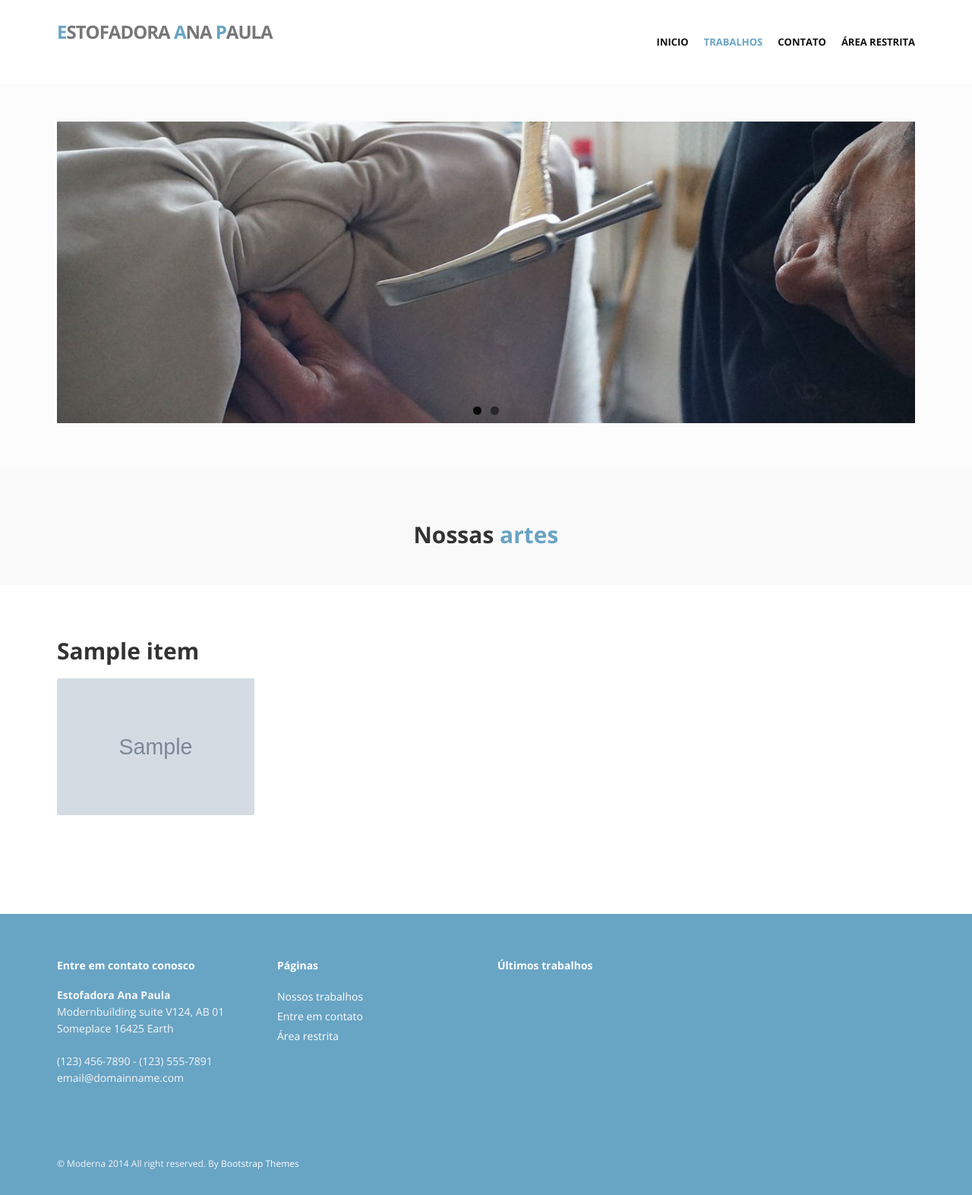
After one commit to delete/estofadora, a Django app: page /portfolio/ in a window 1280 px wide. The commit adds this page. Shown: the whole page at 76% size. Run offline with Django 3.2, Linux system fonts and the light colour scheme; tables that the repository leaves empty hold one stand-in row (values such as "Sample post"); grey boxes marked "Sample" are stand-in pictures; some libraries are stand-ins or nearby versions.

Commit message:
Add Portfolio page

```diff
--- /dev/null
+++ b/estofadora/core/static/site/css/main.css
@@ -0,0 +1,3 @@
+.item-image {
+  height: 180px;
+}
--- a/estofadora/core/static/site/css/style.css
+++ b/estofadora/core/static/site/css/style.css
@@ -356,7 +356,6 @@ section.callaction {
 
 #content img {
 	max-width:100%;
-	height:auto;
 }
 
 /* --- Call to action --- */
--- a/estofadora/core/static/site/js/portfolio/setting.js
+++ b/estofadora/core/static/site/js/portfolio/setting.js
@@ -11,6 +11,8 @@ if (jQuery().quicksand) {
 		$(".filter li").removeClass("active");
 		// Use the last category class as the category to filter by. This means that multiple categories are not supported (yet)
 		var filterClass=$(this).attr('class').split(' ').slice(-1)[0];
+
+		var filterItem=$(this).attr('class').split(' ').slice(-1)[0];
 
 		if (filterClass == 'all') {
 			var $filteredData = $data.find('.item-thumbs');
--- /dev/null
+++ b/estofadora/core/templates/site/portfolio.html
@@ -0,0 +1,56 @@
+{% extends "site/site_base.html" %}
+
+{% block nav_bar %}
+<li><a href="{% url 'core:site' %}">Inicio</a></li>
+<li class="active"><a href="{% url 'core:portfolio' %}">Trabalhos</a></li>
+<li><a href="#">Contato</a></li>
+{% endblock %}
+
+
+{% block content_title %}
+    <h2>Nossas<span> artes</span></h2>
+{% endblock %}
+
+
+{% block content %}
+
+	<div class="row">
+
+	{% for item in items %}
+
+
+			<div class="col-lg-12">
+				<h2> {{item.name}}</h2>
+				<div class="clearfix">
+				</div>
+
+				<div class="row">
+				{% for picture in item.pictures.all %}
+					<section id="projects">
+					<ul id="thumbs" class="portfolio">
+						<!-- Item Project and Filter Name -->
+						<li class="item-thumbs col-lg-3 design" data-id="id-0">
+						<!-- Fancybox - Gallery Enabled - Title - Full Image -->
+						<a class="hover-wrap fancybox" data-fancybox-group="gallery" title="{{picture.item.name}}" href="{{picture.image.url}}">
+						<span class="overlay-img"></span>
+						<span class="overlay-img-thumb font-icon-plus"></span>
+						</a>
+						<!-- Thumb Image and Description -->
+						<img src="{{picture.image.url}}"
+							alt="{% if picture.state == 'before' %}
+								Foto tirada antes do trabalho.
+								{% else %}
+								Foto tirada depois do trabalho.
+								{% endif %}"
+							class="img-responsive img-rounded item-image">
+						</li>
+						<!-- End Item Project -->
+					</ul>
+					</section>
+				{% endfor %}
+				</div>
+			</div>
+	{% endfor %}
+	</div>
+
+{% endblock %}
--- a/estofadora/core/templates/site/site_base.html
+++ b/estofadora/core/templates/site/site_base.html
@@ -12,6 +12,7 @@
 <link rel="stylesheet" href="{% static "site/css/fancybox/jquery.fancybox.css" %}">
 <link rel="stylesheet" href="{% static "site/css/flexslider.css" %}">
 <link rel="stylesheet" href="{% static "site/css/style.css" %}">
+<link rel="stylesheet" href="{% static "site/css/main.css" %}">
 
 <!-- Theme skin -->
 <link rel="stylesheet" href="{% static "site/skins/default.css" %}">
@@ -38,9 +39,11 @@
                 </div>
                 <div class="navbar-collapse collapse ">
                     <ul class="nav navbar-nav">
+                    	{% block nav_bar %}
                         <li class="active"><a href="{% url 'core:site' %}">Inicio</a></li>
                         <li><a href="#">Trabalhos</a></li>
                         <li><a href="#">Contato</a></li>
+                    	{% endblock %}
                         <li><a href="{% url 'login:login' %}">Área restrita</a></li>
                     </ul>
                 </div>
@@ -167,7 +170,6 @@
 <script src="{% static "site/js/jquery.fancybox-media.js" %}"></script>
 <script src="{% static "site/js/google-code-prettify/prettify.js" %}"></script>
 <script src="{% static "site/js/portfolio/jquery.quicksand.js" %}"></script>
-<script src="{% static "site/js/portfolio/setting.js" %}"></script>
 <script src="{% static "site/js/jquery.flexslider.js" %}"></script>
 <script src="{% static "site/js/animate.js" %}"></script>
 <script src="{% static "site/js/custom.js" %}"></script>
--- a/estofadora/core/urls.py
+++ b/estofadora/core/urls.py
@@ -2,6 +2,7 @@
 from django.conf.urls import patterns, url, include
 
 urlpatterns = patterns('estofadora.core.views',
+    url(r'^$', 'site', name='site'),
     url(r'^inicio/$', 'home', name='home'),
-    url(r'^$', 'site', name='site'),
+    url(r'^portfolio/$', 'portfolio', name='portfolio'),
 )
--- a/estofadora/core/views.py
+++ b/estofadora/core/views.py
@@ -1,6 +1,8 @@
 from django.shortcuts import render
 from django.contrib.auth.decorators import login_required
-# Create your views here.
+
+from estofadora.item.models import Item
+
 
 @login_required
 def home(request):
@@ -8,3 +10,10 @@ def home(request):
 
 def site(request):
 	return render(request, 'site/site_index.html')
+
+def portfolio(request):
+	context = {}
+	items = Item.objects.all()
+
+	context['items'] = items
+	return render(request, 'site/portfolio.html', context)
```
Also changed, not shown: estofadora/core/templates/site/site_index.html (+8 -0 lines), estofadora/core/tests/test_views.py (+30 -0 lines).
